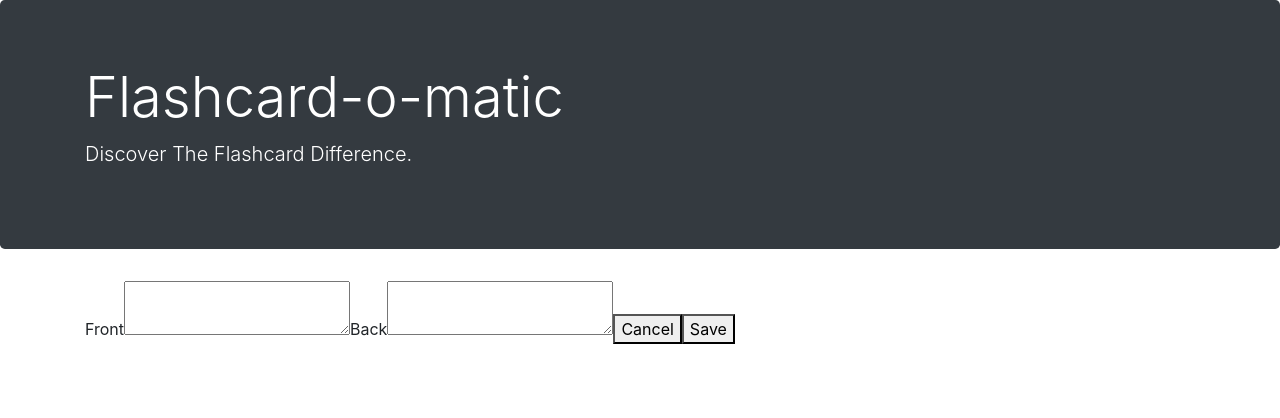
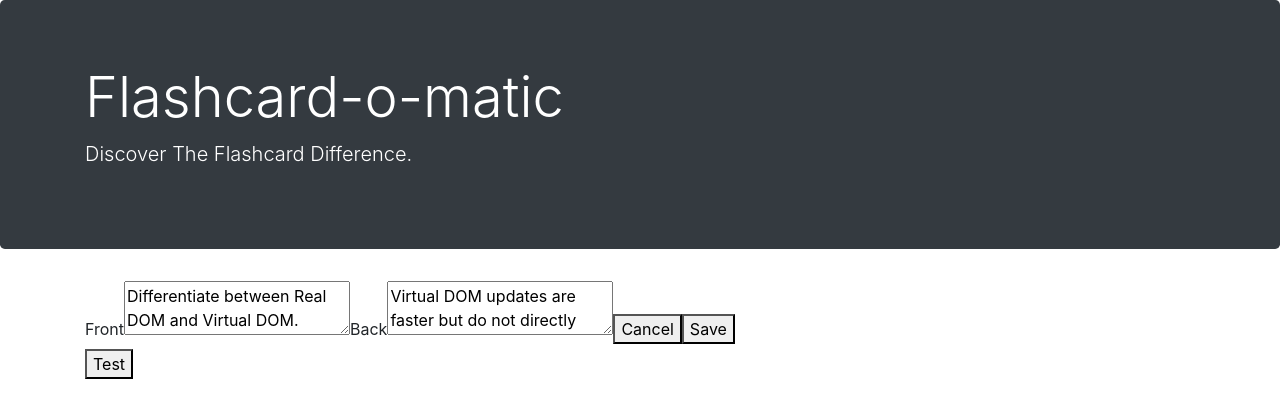
Before and after one commit to deepak01112002/flashcard-react-application, a React (Create React App) app: page /decks/1/cards/1/edit in a window 1280 px wide. Shown: the top 418 px of the page. Built offline with nearby package versions, Linux system fonts and the light colour scheme; data requests are answered from the project's data file; a web font is replaced by a local one.

Commit message:
completed new card and update card form logic

```diff
--- a/data/db.json
+++ b/data/db.json
@@ -26,9 +26,9 @@
     },
     {
       "id": 3,
+      "deckId": 1,
       "front": "How do you pass data 'down' to a React child component?",
-      "back": "As properties or props",
-      "deckId": 1
+      "back": "As properties or props"
     },
     {
       "front": "What path will match the follow Route?\n<Route>\n  <NotFound />\n</Route>",
--- a/src/components/CardForm.js
+++ b/src/components/CardForm.js
@@ -1,5 +1,6 @@
 import { useNavigate, useParams } from "react-router-dom";
-import { createCard } from "../utils/api";
+import { createCard, updateCard, readCard } from "../utils/api";
+import { useEffect } from "react";
 
 
 
@@ -7,6 +8,38 @@ const CardForm = ({ cardFormData, setCardFormData, foundDeck, intialCardFormData
   const navigate = useNavigate();
   const { cardId, deckId } = useParams();
   const deckCards = foundDeck.cards
+
+
+
+  useEffect(() => {
+    if (cardId) {
+      async function retrieveCardData(cardId) {
+        const controller = new AbortController();
+        const { signal } = controller
+        try {
+          const data = await readCard(cardId, signal)
+          setCardFormData({
+            id: data.id,
+            deckId: data.deckId,
+            front: data.front,
+            back: data.back })
+            console.log(cardFormData)
+        } catch (error) {
+          if (error.name !== "AbortError") {
+            console.error("Failed to read card", error)
+          }
+        }
+      }
+      retrieveCardData(cardId)
+
+
+    }
+  }, [])
+
+
+
+
+
 
   const cardInfo = deckCards.find((card) => Number(cardId) === card.id);
   //handle submit for when save button is pushed
@@ -18,7 +51,12 @@ const CardForm = ({ cardFormData, setCardFormData, foundDeck, intialCardFormData
       const { signal } = controller;
 
       try {
+        if (!cardId) {
           createCard(deckId, newCard, signal)
+        } else {
+          updateCard(newCard, signal)
+        }
+
       } catch (error) {
         if (error.name !== 'AbortError') {
           console.error("Failed to create card", error)
@@ -26,7 +64,7 @@ const CardForm = ({ cardFormData, setCardFormData, foundDeck, intialCardFormData
       }
     }
     submitNewCard(cardFormData)
-    setCardFormData({...intialCardFormData})
+    setCardFormData({ ...intialCardFormData })
   }
 
   //handle canceling of both edit and create card
@@ -36,8 +74,8 @@ const CardForm = ({ cardFormData, setCardFormData, foundDeck, intialCardFormData
   }
 
   // handle change fuction to make sure form input is controlled
-  const handleChange = ({target}) => {
-    setCardFormData({...cardFormData, [target.name]: target.value})
+  const handleChange = ({ target }) => {
+    setCardFormData({ ...cardFormData, [target.name]: target.value })
 
   }
 
@@ -64,6 +102,7 @@ const CardForm = ({ cardFormData, setCardFormData, foundDeck, intialCardFormData
         <button onClick={handleCancel}>{cardId ? "Cancel" : "Done"}</button>
         <button type="submit">Save</button>
       </form>
+      <button onClick={() => console.log(cardFormData)}>Test</button>
     </div>
   )
 }
```
Lines whose indentation alone changed are shown as unchanged.
